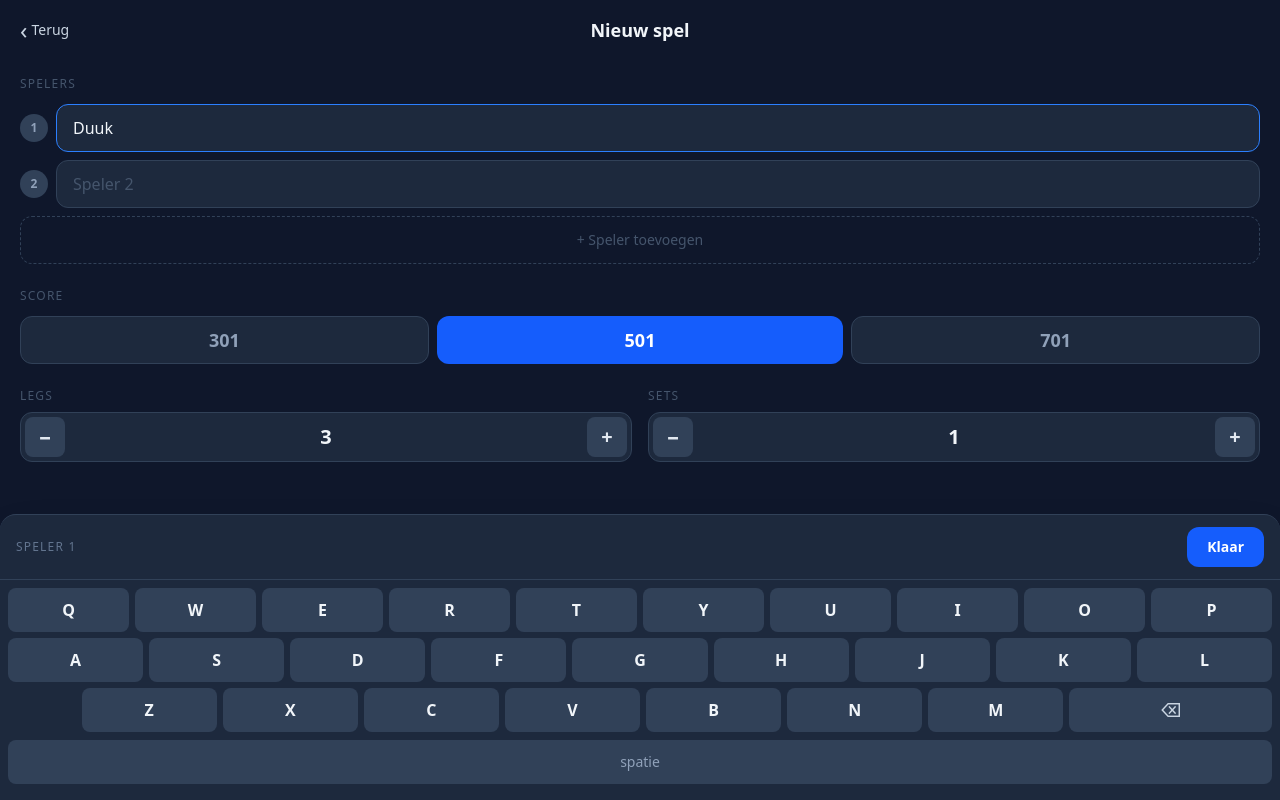
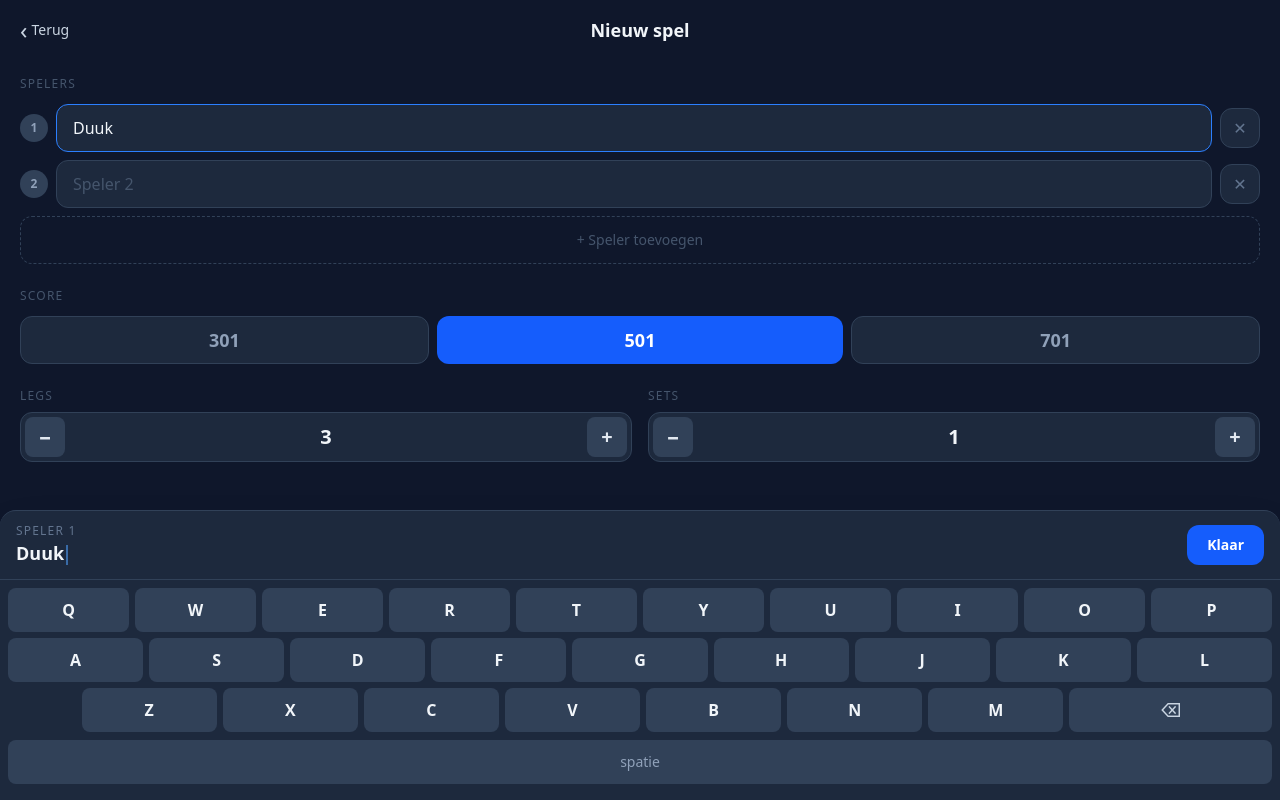
Before and after one commit to duukizaakbreedland/darts-app, a React (Vite) app: page /darts-app/new-game in a window 1280 px wide. Both pictures are taken after a click on the button "Duuk". Built offline with nearby package versions, Linux system fonts and the light colour scheme.

Commit message:
Spelernaam: invoer in toetsenbord-header (commit bij Klaar), auto-open bij toevoegen, elke speler verwijderbaar bij >1

```diff
--- a/src/components/OnScreenKeyboard.tsx
+++ b/src/components/OnScreenKeyboard.tsx
@@ -1,8 +1,9 @@
+import { useState } from 'react'
+
 interface OnScreenKeyboardProps {
   label: string
-  value: string
-  onChange: (value: string) => void
-  onClose: () => void
+  initialValue: string
+  onClose: (value: string) => void
 }
 
 const ROWS = [
@@ -11,26 +12,34 @@ const ROWS = [
   ['z', 'x', 'c', 'v', 'b', 'n', 'm'],
 ]
 
-export function OnScreenKeyboard({ label, value, onChange, onClose }: OnScreenKeyboardProps) {
+export function OnScreenKeyboard({ label, initialValue, onClose }: OnScreenKeyboardProps) {
+  const [value, setValue] = useState(initialValue)
+
   const handleKey = (key: string) => {
     if (value.length >= 16) return
     // Auto-hoofdletter: eerste letter of na een spatie
     const upper = value.length === 0 || value.endsWith(' ')
-    onChange(value + (upper ? key.toUpperCase() : key))
+    setValue(value + (upper ? key.toUpperCase() : key))
   }
 
   return (
-    <div className="fixed inset-0 z-50 flex flex-col justify-end" onClick={onClose}>
+    <div className="fixed inset-0 z-50 flex flex-col justify-end" onClick={() => onClose(value.trim())}>
       <div className="flex-1" />
       <div
         className="bg-slate-800 border-t border-slate-700 rounded-t-2xl shadow-2xl"
         onClick={e => e.stopPropagation()}
       >
-        {/* Header: huidig veld + Klaar */}
-        <div className="flex items-center justify-between px-4 py-3 border-b border-slate-700">
-          <span className="text-xs text-slate-500 uppercase tracking-widest truncate">{label}</span>
+        {/* Header: huidig veld + live invoer + Klaar */}
+        <div className="flex items-center justify-between gap-3 px-4 py-3 border-b border-slate-700">
+          <div className="flex flex-col min-w-0">
+            <span className="text-xs text-slate-500 uppercase tracking-widest">{label}</span>
+            <span className="text-lg font-bold text-slate-100 truncate">
+              {value || <span className="text-slate-600">…</span>}
+              <span className="inline-block w-0.5 h-5 bg-blue-400 ml-0.5 align-middle animate-pulse" />
+            </span>
+          </div>
           <button
-            onClick={onClose}
+            onClick={() => onClose(value.trim())}
             className="px-5 h-10 rounded-xl bg-blue-600 text-white text-sm font-bold flex-shrink-0"
           >
             Klaar
@@ -41,9 +50,7 @@ export function OnScreenKeyboard({ label, value, onChange, onClose }: OnScreenKe
         <div className="flex flex-col gap-1.5 p-2 pb-4">
           {ROWS.map((row, ri) => (
             <div key={ri} className="flex gap-1.5 justify-center">
-              {ri === 2 && (
-                <div className="flex-[0.5]" />
-              )}
+              {ri === 2 && <div className="flex-[0.5]" />}
               {row.map(k => (
                 <button
                   key={k}
@@ -55,7 +62,7 @@ export function OnScreenKeyboard({ label, value, onChange, onClose }: OnScreenKe
               ))}
               {ri === 2 && (
                 <button
-                  onClick={() => onChange(value.slice(0, -1))}
+                  onClick={() => setValue(value.slice(0, -1))}
                   className="flex-[1.5] h-11 rounded-lg bg-slate-700 active:bg-slate-600 text-slate-300 text-lg transition-colors"
                 >
                   ⌫
@@ -67,7 +74,7 @@ export function OnScreenKeyboard({ label, value, onChange, onClose }: OnScreenKe
           {/* Spatie */}
           <div className="flex gap-1.5 justify-center mt-0.5">
             <button
-              onClick={() => value.length > 0 && !value.endsWith(' ') && onChange(value + ' ')}
+              onClick={() => value.length > 0 && !value.endsWith(' ') && setValue(value + ' ')}
               className="flex-[4] h-11 rounded-lg bg-slate-700 active:bg-slate-600 text-slate-400 text-sm font-medium transition-colors"
             >
               spatie
--- a/src/screens/NewGameScreen.tsx
+++ b/src/screens/NewGameScreen.tsx
@@ -24,7 +24,10 @@ export function NewGameScreen() {
   const [recent] = useState<string[]>(loadRecent)
 
   const addPlayer = () => {
-    if (players.length < 4) setPlayers([...players, ''])
+    if (players.length >= 4) return
+    const idx = players.length
+    setPlayers([...players, ''])
+    setActiveField(idx) // toetsenbord meteen openen voor de nieuwe speler
   }
 
   const updatePlayer = (i: number, name: string) => {
@@ -98,10 +101,10 @@ export function NewGameScreen() {
               >
                 {name || `Speler ${i + 1}`}
               </button>
-              {i >= 2 && (
+              {players.length > 1 && (
                 <button
                   onClick={() => removePlayer(i)}
-                  className="w-10 h-10 rounded-xl bg-slate-800 border border-slate-700 text-slate-500 flex items-center justify-center"
+                  className="w-10 h-10 rounded-xl bg-slate-800 border border-slate-700 text-slate-500 flex items-center justify-center active:bg-slate-700"
                 >
                   ✕
                 </button>
@@ -199,9 +202,11 @@ export function NewGameScreen() {
       {activeField !== null && (
         <OnScreenKeyboard
           label={`Speler ${activeField + 1}`}
-          value={players[activeField]}
-          onChange={name => updatePlayer(activeField, name)}
-          onClose={() => setActiveField(null)}
+          initialValue={players[activeField]}
+          onClose={value => {
+            updatePlayer(activeField, value)
+            setActiveField(null)
+          }}
         />
       )}
     </div>
```
